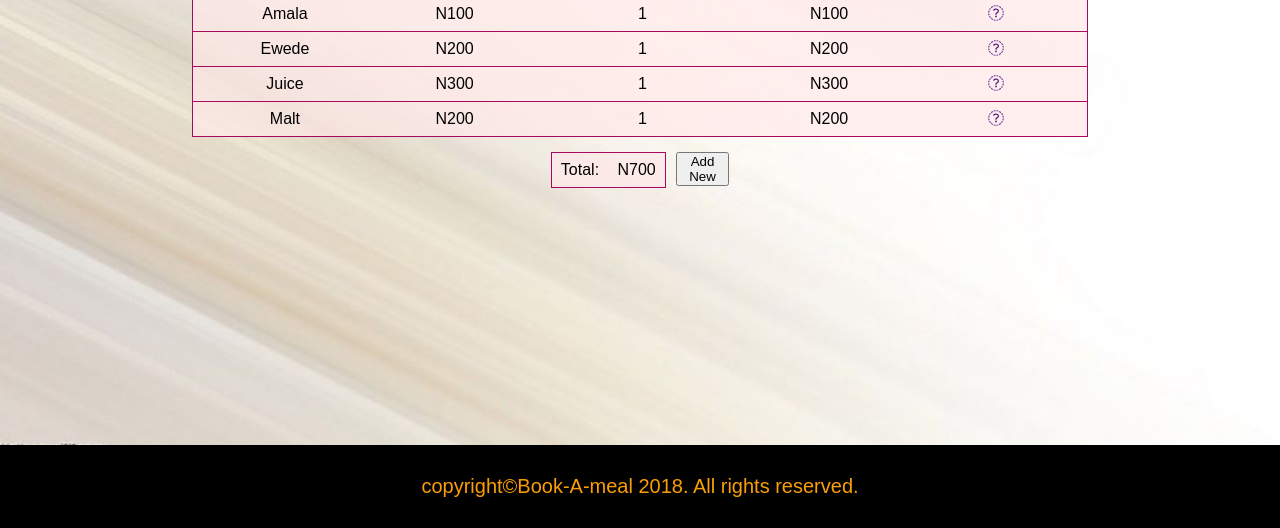
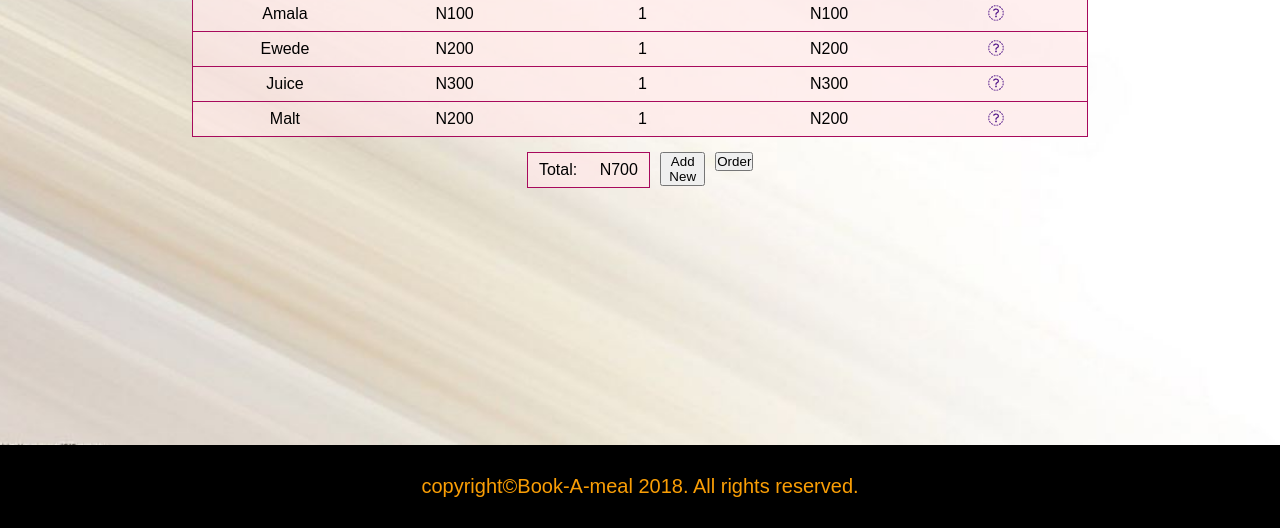
Before and after one commit to OKiMaureen/Book-A-Meal, a plain HTML site: page UI/cart.html in a window 1280 px wide. Shown: the part 355-883 px from the top of the page. Drawn offline with nearby package versions, Linux system fonts and the light colour scheme; a web font is replaced by a local one.

Commit message:
feature(cart-page):modify cart page #156924044

```diff
--- a/UI/cart.html
+++ b/UI/cart.html
@@ -114,6 +114,9 @@
         <div style="margin-left:10px;">
           <button>Add New</button>
         </div>
+        <div style="margin-left:10px;">
+          <button>Order</button>
+        </div>
       </div>
     </section>
 
```
Lines whose indentation alone changed are shown as unchanged.
